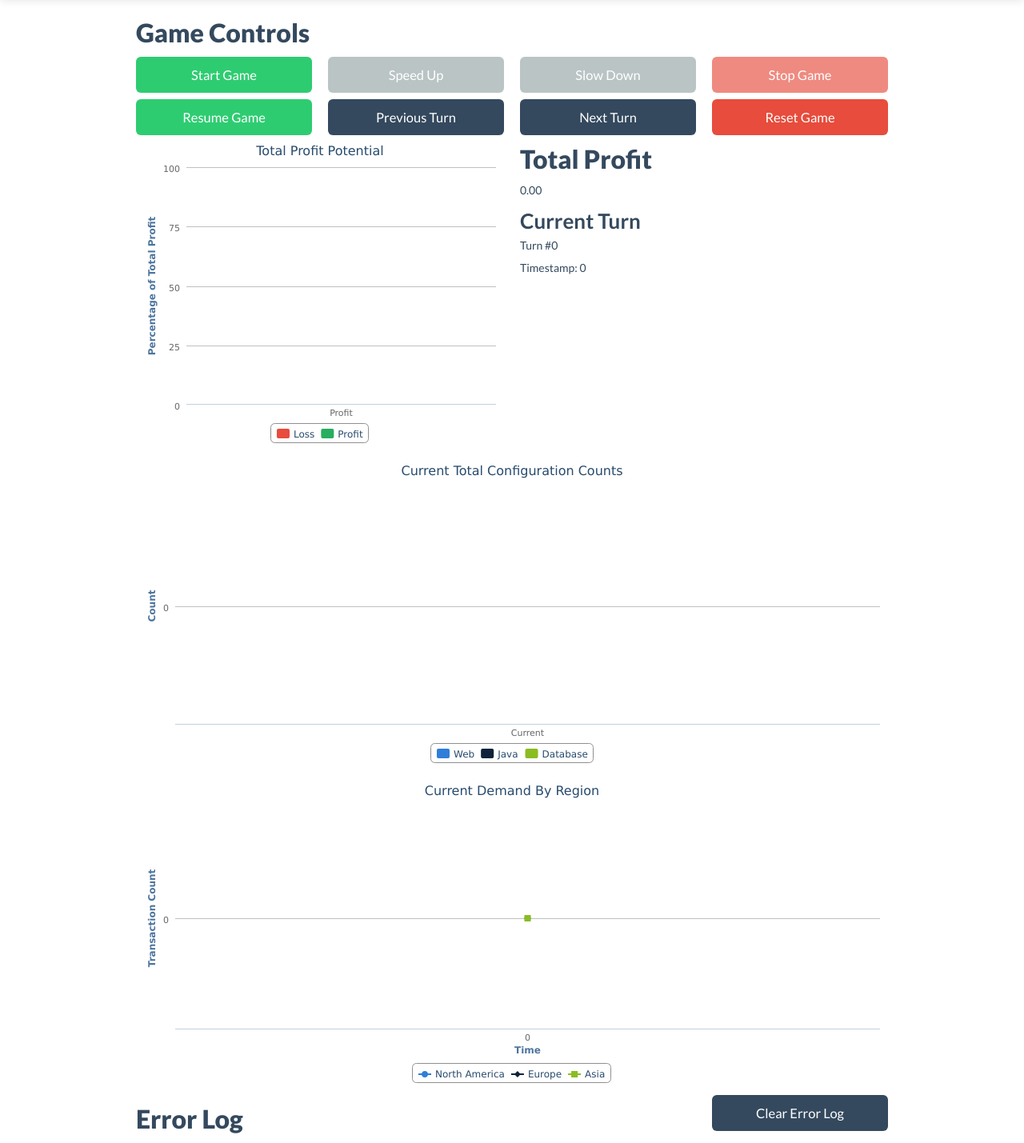
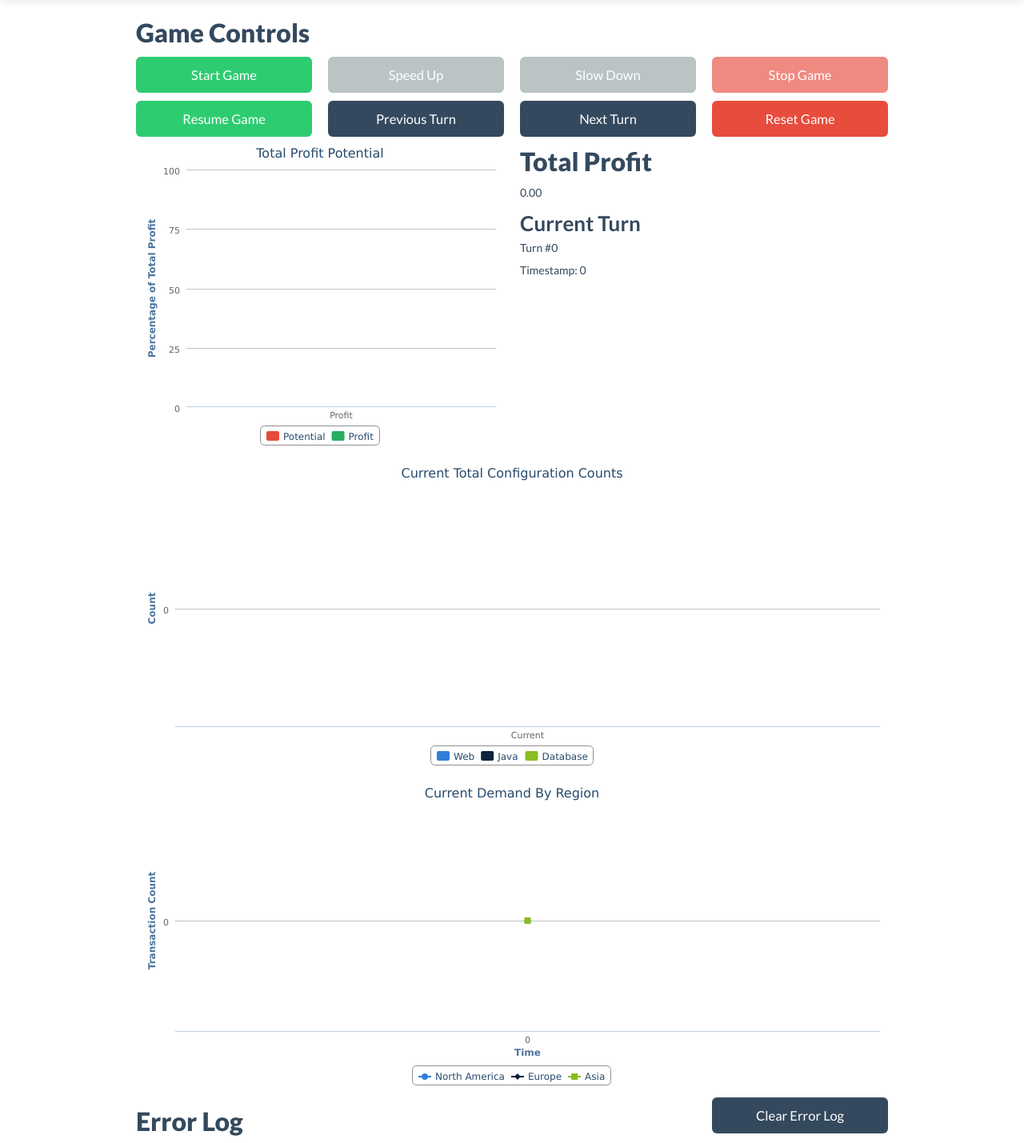
Before and after one commit to Sovietaced/Morgan-Stanley-Hackathon, a Django app: page / in a window 1280 px wide. Shown: the part 51-1480 px from the top of the page at 80% size. Run offline with Django 3.2, Linux system fonts and the light colour scheme; some libraries are stand-ins or nearby versions.

Commit message:
Prepping for demo

```diff
--- a/hackathon/static/js/main.js
+++ b/hackathon/static/js/main.js
@@ -90,7 +90,7 @@ $(document).ready(function(){
 			}
 		},
 		series: [{
-			name: 'Loss',
+			name: 'Potential',
 			color: '#E74C3C',
 			data: [0]
 		},{
@@ -145,7 +145,7 @@ $(document).ready(function(){
 		var el = $(this);
 		if (!el.hasClass('disabled')) {
 			$.post('/game/start/', function(response) {
-				$('#game_controls').find('.response').html(make_message(response.status, response.message));
+				$('#sortable_container').find('.response').html(make_message(response.status, response.message));
 				if (response.status === 'success') {
 					startGame();
 				}
@@ -230,7 +230,7 @@ $(document).ready(function(){
 		$.post('/turn/' + currentNum, function(response) {
 			if (response) {
 				response = deserializeAgain(response);
-				console.log(response);
+				//console.log(response);
 				currentNum += 1;
 				var profitSpan = $('.positive_profit');
 				setTotalProfit(response.profit[0].fields.total_profit);
--- a/hackathon/templates/index.html
+++ b/hackathon/templates/index.html
@@ -39,7 +39,7 @@
 		<div class="span3">
 			<a href="#" id="stop_game_button" class="btn btn-large btn-block btn-danger disabled twipsy" data-toggle="tooltip" data-original-title="Game must be started/resumed first!">Stop Game</a>
 		</div>
-		<div class="response span12"></div>
+		<div class="span12"><p> </p></div>
 	</div>
 	<div class="row">
 		<div class="span3">
@@ -54,6 +54,7 @@
 		<div class="span3">
 			<a href="#" id="reset_game_button" class="btn btn-large btn-block btn-danger twipsy" data-toggle="tooltip" data-original-title="Be careful!">Reset Game</a>
 		</div>
+		<div class="response span12"></div>
 	</div>
 	<div class="row">
 		<div class="span6">
--- a/hackathon/views.py
+++ b/hackathon/views.py
@@ -42,7 +42,7 @@ def start_game(request):
 		'status' : 'error',
 		'message' : 'Could not start the game. Please try again'
 	}
-	successful_start = run(57012)
+	successful_start = run(57013)
 	if successful_start:
 		result = {
 			'status' : 'success',
```
